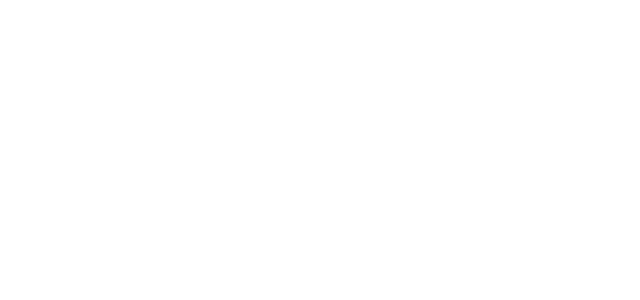
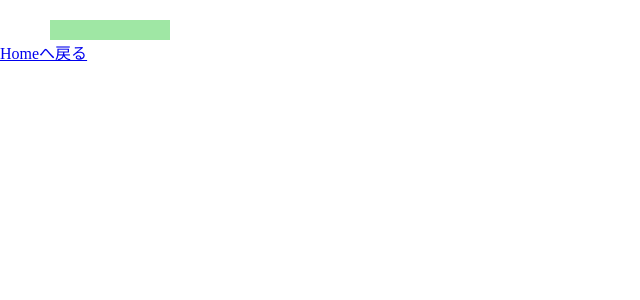
Before and after one commit to kupuma-ru21/trello-demo-react, a React app: page /createdBoard in a window 1280 px wide. Shown: the top 300 px of the page, without its empty margins (0-640 px from the left). Built offline with nearby package versions, Linux system fonts and the light colour scheme.

Commit message:
feat: 遷移先ページに、クリックしたテキストを表示するよう修正

```diff
--- a/src/actions/index.ts
+++ b/src/actions/index.ts
@@ -1,2 +1,3 @@
 export const CREATE_NEW_BOARD = 'CREATE_NEW_BOARD';
 export const SEND_OPEN_FLAG = 'SEND_OPEN_FLAG';
+export const TRANSITION_TEXT = 'TRANSITION_TEXT';
--- a/src/components/About.tsx
+++ /dev/null
@@ -1,18 +0,0 @@
-import React, { useContext } from 'react';
-import { Link } from 'react-router-dom';
-
-import AppContext from 'contexts/AppContext';
-
-const About = () => {
-  const { state } = useContext(AppContext);
-  console.log(state, 'About');
-  return (
-    <div>
-      <h1>About</h1>
-      <p>Aboutページです。</p>
-      <Link to="/">Homeへ戻る</Link>
-    </div>
-  );
-};
-
-export default About;
--- a/src/components/CreatedBoard.tsx
+++ b/src/components/CreatedBoard.tsx
@@ -1,6 +1,7 @@
 import React, { useContext } from 'react';
 import AppContext from 'contexts/AppContext';
 import { Link } from 'react-router-dom';
+import { TRANSITION_TEXT } from 'actions/index';
 
 const boardStyle = {
   backgroundColor: '#0387c7',
@@ -45,23 +46,43 @@
   }
   const secondLineStyle =
     state.openFlag === true ? boardStyleAddMarginTop : boardStyle;
+  const { dispatch } = useContext(AppContext);
+  const onClick = (event: any) => {
+    dispatch({ type: TRANSITION_TEXT, text: event.currentTarget.dataset.text });
+  };
   return (
     <>
       {firstLineArray.map((val: any, index: number) => (
-        <Link to="/about" key={index} style={boardStyle} data-text={val.text}>
+        <Link
+          to="/createdBoard"
+          key={index}
+          style={boardStyle}
+          data-text={val.text}
+          onClick={onClick}
+        >
           <h4 style={{ textAlign: 'center' }}>{val.text}</h4>
         </Link>
       ))}
       {secondLineArray.length > 0
         ? secondLineArray.map((val: any, index: number) => (
-            <Link to="/about" key={index} style={secondLineStyle}>
+            <Link
+              to="/createdBoard"
+              key={index}
+              style={secondLineStyle}
+              onClick={onClick}
+            >
               <h4 style={{ textAlign: 'center' }}>{val.text}</h4>
             </Link>
           ))
         : ''}
       {afterThirdLine.length > 0
         ? afterThirdLine.map((val: any, index: number) => (
-            <Link to="/about" key={index} style={boardStyle}>
+            <Link
+              to="/createdBoard"
+              key={index}
+              style={boardStyle}
+              onClick={onClick}
+            >
               <h4 style={{ textAlign: 'center' }}>{val.text}</h4>
             </Link>
           ))
--- a/src/components/Routing.tsx
+++ b/src/components/Routing.tsx
@@ -3,15 +3,17 @@
 import reducer from 'reducers/index';
 import AppContext from 'contexts/AppContext';
 import App from './App';
-import About from './About';
+import TransitionDestination from './TransitionDestination';
 
 export interface State {
   createdBordArray: any[];
   openFlag: boolean;
+  transitionText: string;
 }
 export const initialState: State = {
   createdBordArray: [],
   openFlag: false,
+  transitionText: '',
 };
 
 const Routing = () => {
@@ -22,7 +24,11 @@
         <BrowserRouter>
           <Switch>
             <Route exact path="/" component={App} />
-            <Route exact path="/about" component={About} />
+            <Route
+              exact
+              path="/createdBoard"
+              component={TransitionDestination}
+            />
           </Switch>
         </BrowserRouter>
       </AppContext.Provider>
--- /dev/null
+++ b/src/components/TransitionDestination.tsx
@@ -0,0 +1,30 @@
+import React, { useContext } from 'react';
+import { Link } from 'react-router-dom';
+import AppContext from 'contexts/AppContext';
+
+const targetStyle = {
+  display: 'flex',
+  justifyContent: 'start',
+  paddingTop: 20,
+  width: '100%',
+};
+
+const sampleStyle = {
+  backgroundColor: '#9fe7a4',
+  padding: '10px 60px',
+  margin: '0 0 0 50px',
+};
+
+const About = () => {
+  const { state } = useContext(AppContext);
+  return (
+    <div>
+      <div style={targetStyle}>
+        <h1 style={sampleStyle}>{state.transitionText}</h1>
+      </div>
+      <Link to="/">Homeへ戻る</Link>
+    </div>
+  );
+};
+
+export default About;
--- a/src/reducers/createdBordArray.ts
+++ b/src/reducers/createdBordArray.ts
@@ -4,6 +4,7 @@
 const initialState: State = {
   createdBordArray: [],
   openFlag: false,
+  transitionText: '',
 };
 
 const createdBordArray = (
--- a/src/reducers/index.ts
+++ b/src/reducers/index.ts
@@ -2,5 +2,6 @@
 
 import createdBordArray from './createdBordArray';
 import openFlag from './openFlag';
+import transitionText from './transitionText';
 
-export default combineReducers({ createdBordArray, openFlag });
+export default combineReducers({ createdBordArray, openFlag, transitionText });
--- a/src/reducers/openFlag.ts
+++ b/src/reducers/openFlag.ts
@@ -4,6 +4,7 @@
 const initialState: State = {
   createdBordArray: [],
   openFlag: false,
+  transitionText: '',
 };
 
 const openFlag = (state = initialState.openFlag, action: any) => {
--- /dev/null
+++ b/src/reducers/transitionText.ts
@@ -0,0 +1,19 @@
+import { TRANSITION_TEXT } from 'actions/index';
+import { State } from 'components/Routing';
+
+const initialState: State = {
+  createdBordArray: [],
+  openFlag: false,
+  transitionText: '',
+};
+
+const transitionText = (state = initialState.transitionText, action: any) => {
+  switch (action.type) {
+    case TRANSITION_TEXT:
+      return action.text;
+    default:
+      return state;
+  }
+};
+
+export default transitionText;
```
